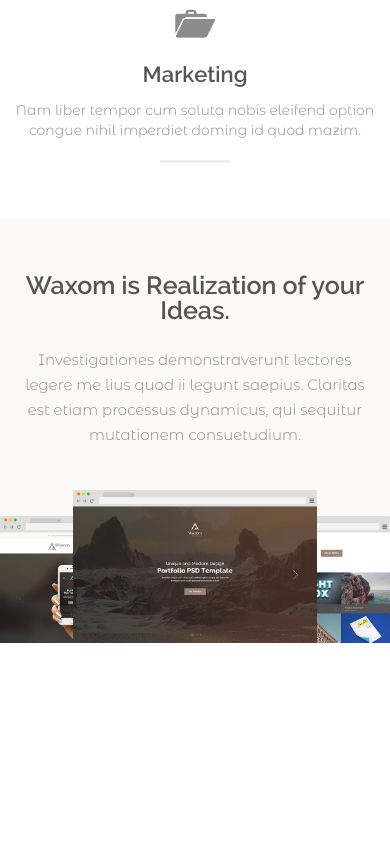
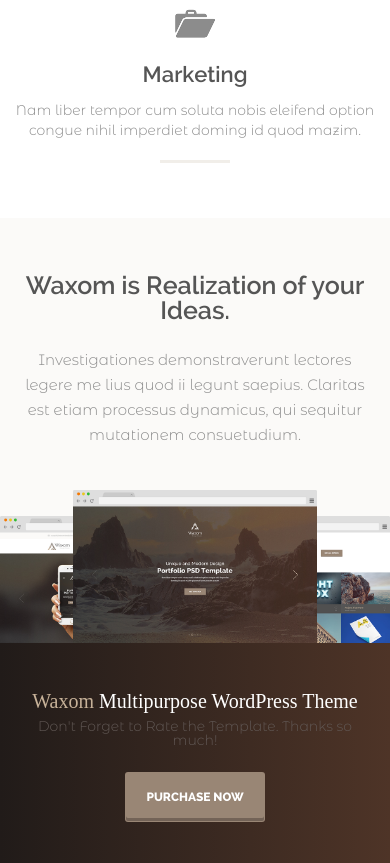
Before and after one commit to LoshakovaAnna/Bootstrap-landing, a website built with webpack: page src/index.html in a window 390 px wide. Shown: the part 1082-1945 px from the top of the page. Before the commit the page ends 1725 px from the top, so only its background shows below. Built offline with nearby package versions, Linux system fonts and the light colour scheme; files whose address does not match are found by name; a web font is replaced by a local one.

Commit message:
mobile: add text-boxes-section

```diff
--- a/src/index.html
+++ b/src/index.html
@@ -192,12 +192,12 @@
 
 
     <div class="text-boxes">
-      <div class="centr-position d-flex flex-row container-fluid">
-          <div class="col">
+      <div class="centr-position d-flex flex-column flex-sm-row container-fluid">
+          <div class="col-12 col-sm">
             <h4 class="tb-title"> <span class="tb-title-alt">Waxom</span>  Multipurpose WordPress Theme</h4>
             <p class="tb-text">Don't Forget to Rate the Template. Thanks so much!</p>
         </div>
-          <div class="col-2">
+          <div class="col-12  col-sm-2">
               <div class="btn btn-purchase">Purchase Now</div>
           </div>
       </div>
--- a/src/style/sass/main.scss
+++ b/src/style/sass/main.scss
@@ -199,6 +199,7 @@
         box-shadow: inset 0 -3px 0 #736357;
         border-radius: 3px;
         background-color: #998675;
+        display: block;
 
         color: #ffffff;
         font-family: "Raleway-ExtraBold";
--- a/src/style/sass/mobile.scss
+++ b/src/style/sass/mobile.scss
@@ -97,8 +97,26 @@
             max-width: 100%;
         }
     }
+
+    .text-boxes{
+        height: 220px;
+        .tb-title{
+            font-size: 20px;
+            text-align: center;
+        }
+        .tb-text{
+            font-size: 14px;
+            text-align: center;
+        }
+        .btn-purchase{
+            width: 140px;
+            font-size: 12px;
+            margin: 0 auto;
+            margin-top: 25px;
+            margin-bottom: 25px;
+        }
+    }
     .counters,
-    .text-boxes,
     .latest-projects,
     .video-presentation,
     .exelent-for-mobile-dev,
```
